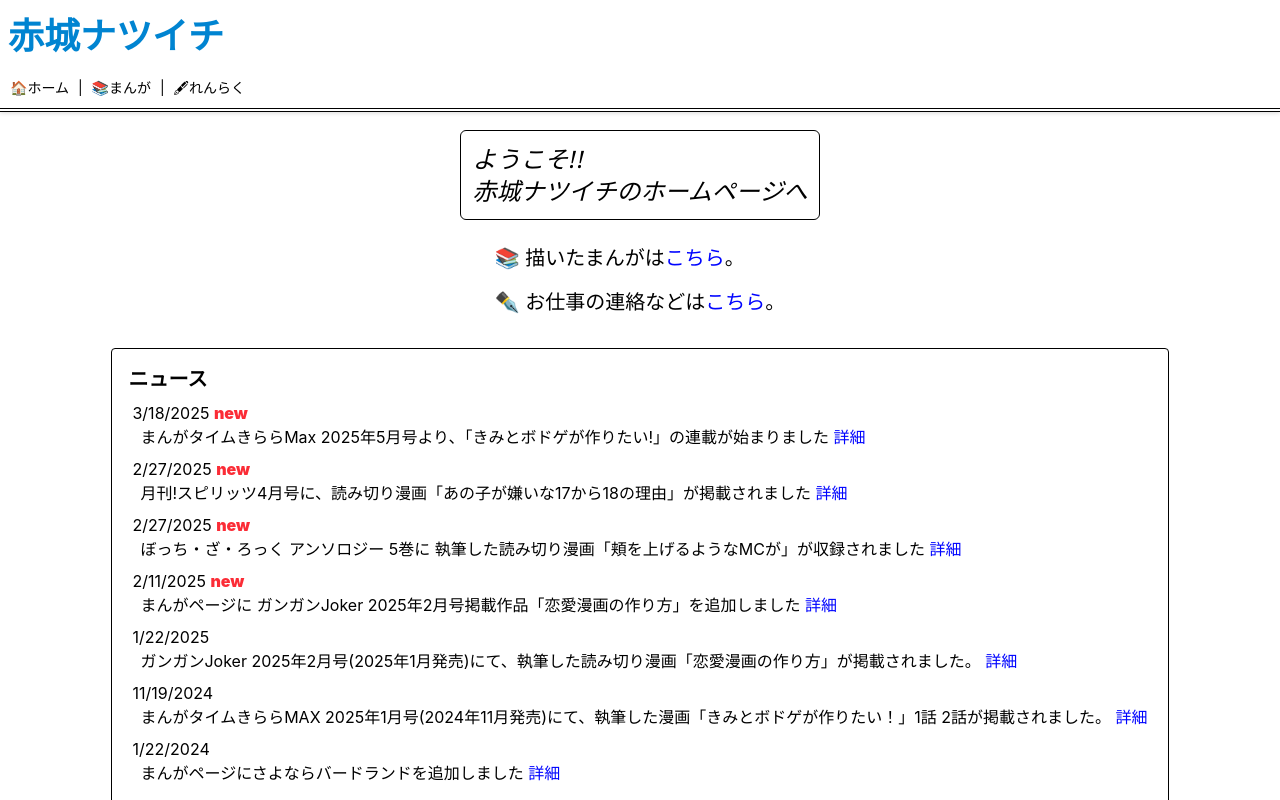
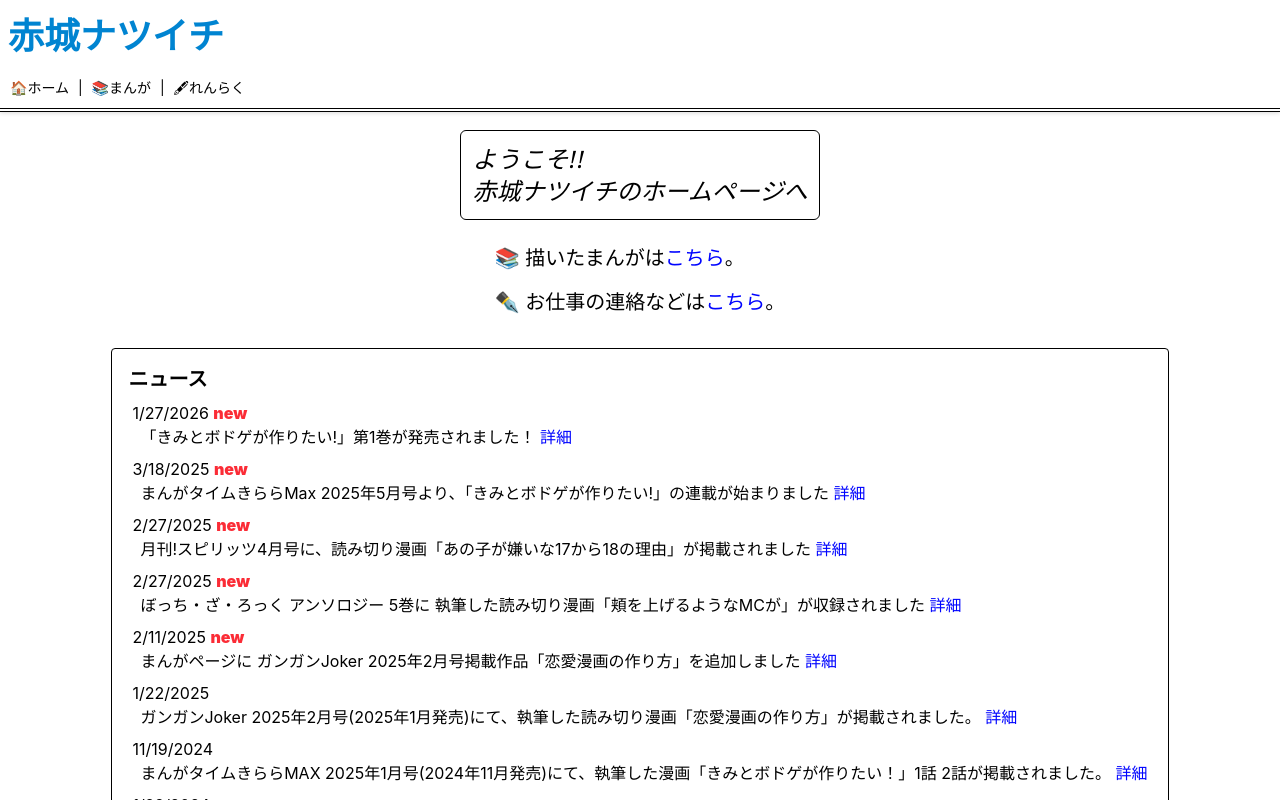
Before and after one commit to 3l4l5/natsuichi, a Vue app in the folder natsuichi/: page / in a window 1280 px wide. Shown: the top 800 px of the page. Built offline with nearby package versions, Linux system fonts and the light colour scheme.

Commit message:
お知らせに追加

```diff
--- a/natsuichi/src/pages/home/index.vue
+++ b/natsuichi/src/pages/home/index.vue
@@ -1,5 +1,12 @@
 <script setup lang="ts">
 const newsList = [
+  {
+    date: new Date('2026-01-27'),
+    content:
+      '「きみとボドゲが作りたい!」第1巻が発売されました！',
+    link: 'https://comic-fuz.com/book/29331',
+    blank: true
+  },
   {
     date: new Date('2025-03-18'),
     content:
```
